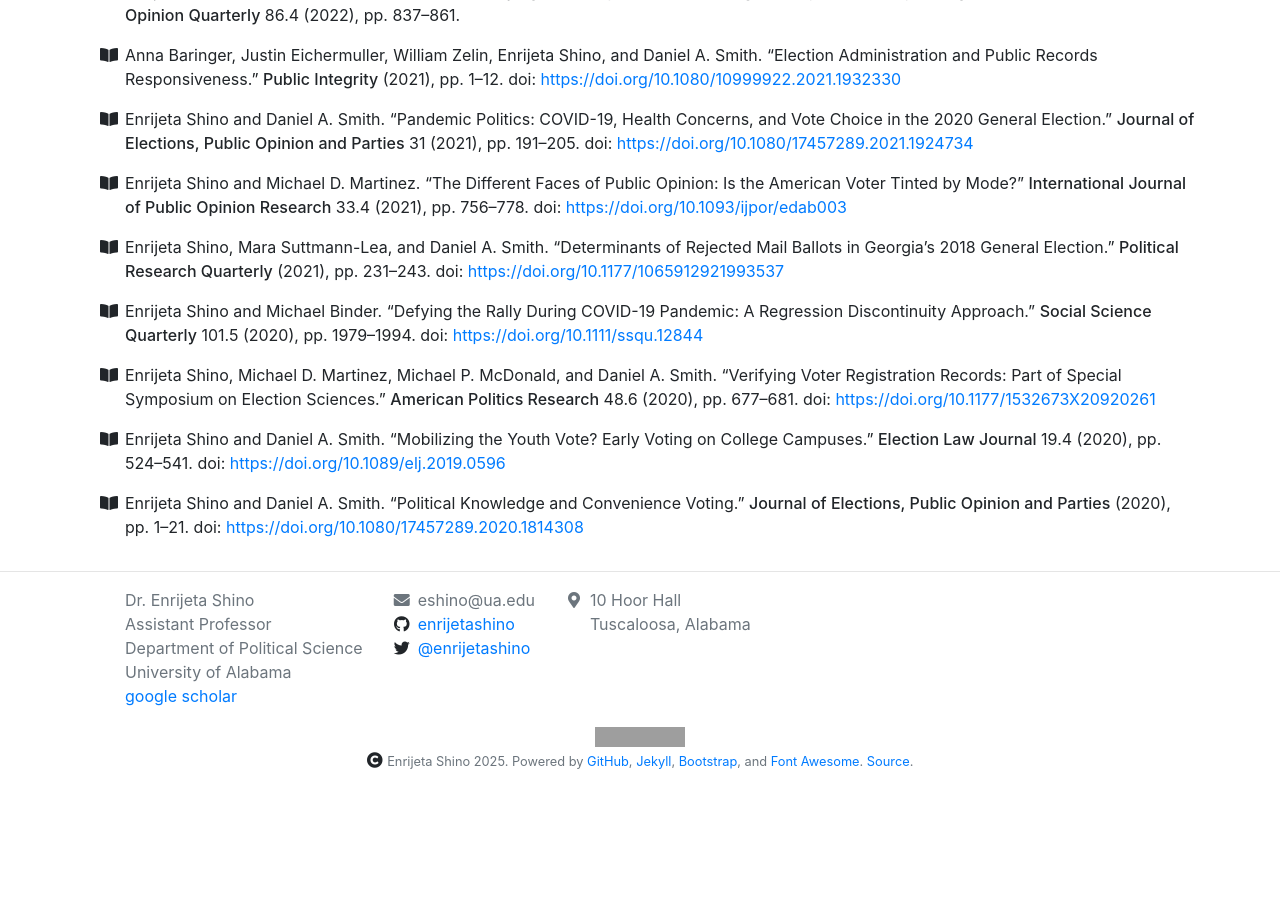
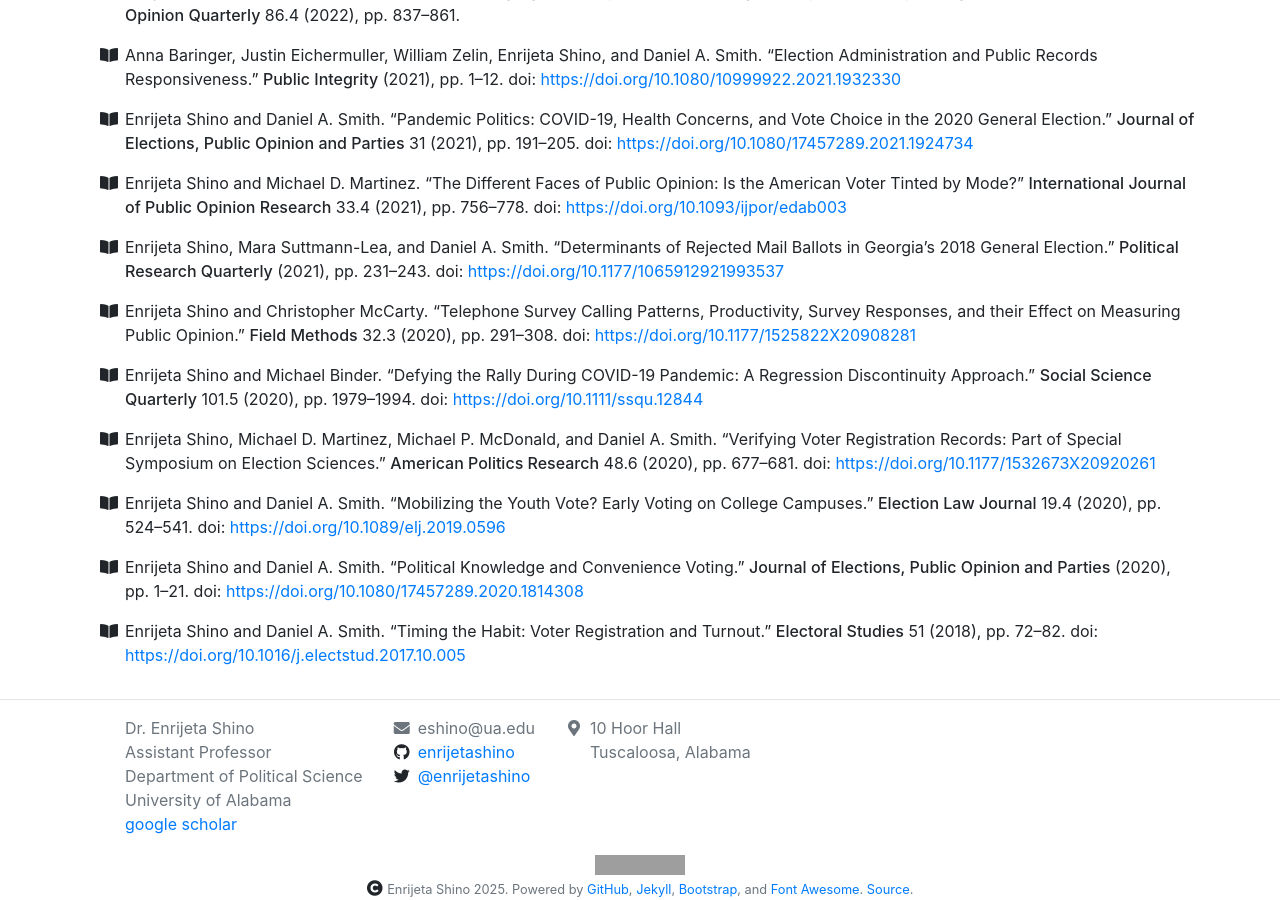
Before and after one commit to enrijetashino/enrijetashino.github.io, a Jekyll site: the page built from _pages/publications.md, in a window 1280 px wide and 900 px high, scrolled down 1005 px. Built offline with Jekyll 4.4.1, drawn with Linux system fonts in a browser that asks for light colours; nearby versions of some CDN libraries; before the commit the page ends 1777 px from its top, so only the background shows below that; grey boxes are pictures that could not be loaded.

Commit message:
Update publications.yml

```diff
--- a/_data/publications.yml
+++ b/_data/publications.yml
@@ -185,3 +185,19 @@ publications:
   year: 2020
   type: peer-reviewed-article
   venue: journal
+
+- citation: |
+    Enrijeta Shino and Christopher McCarty. "Telephone Survey Calling Patterns, Productivity, Survey Responses, and their Effect on Measuring Public Opinion."
+    <span style="font-weight: 500;">Field Methods</span> 32.3 (2020), pp. 291–308.
+    doi: <https://doi.org/10.1177/1525822X20908281>
+  year: 2020
+  type: peer-reviewed-article
+  venue: journal
+
+- citation: |
+    Enrijeta Shino and Daniel A. Smith. "Timing the Habit: Voter Registration and Turnout."
+    <span style="font-weight: 500;">Electoral Studies</span> 51 (2018), pp. 72–82.
+    doi: <https://doi.org/10.1016/j.electstud.2017.10.005>
+  year: 2018
+  type: peer-reviewed-article
+  venue: journal
```
